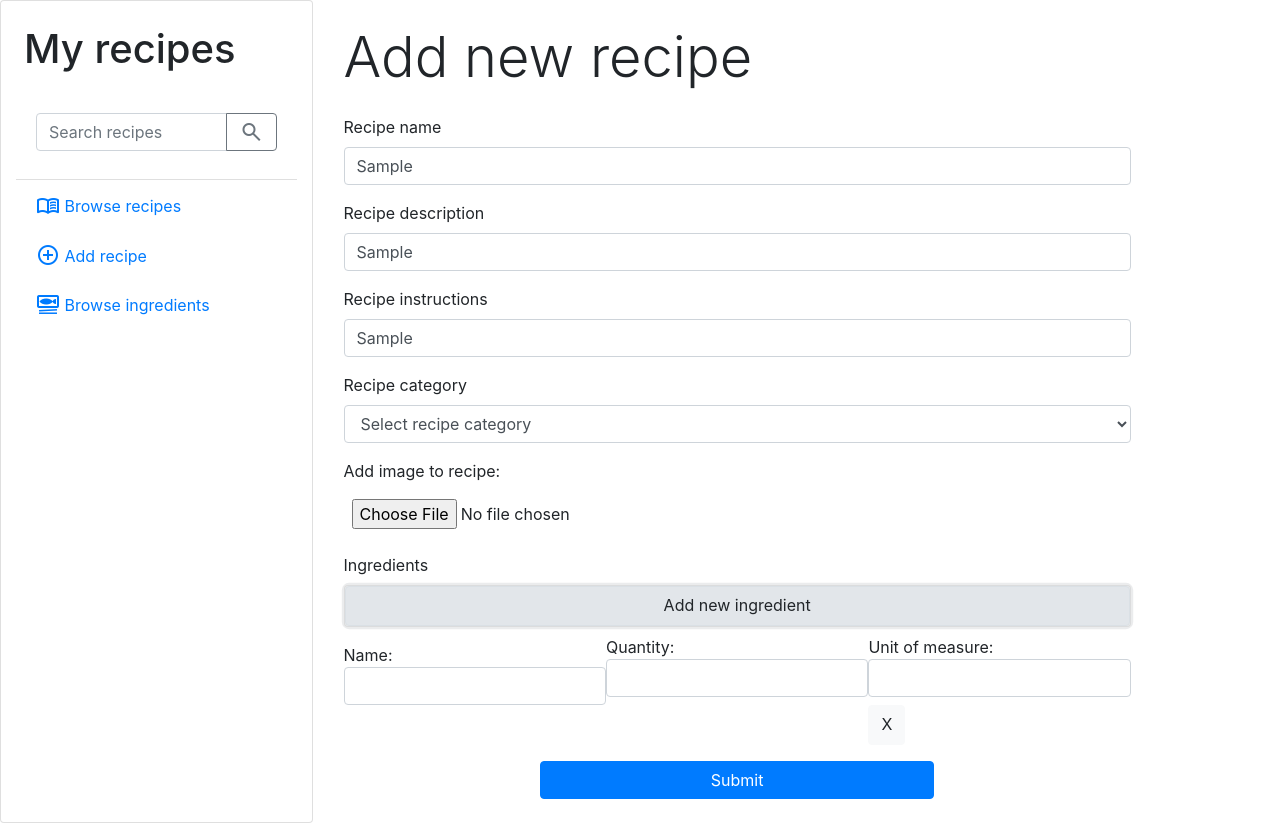
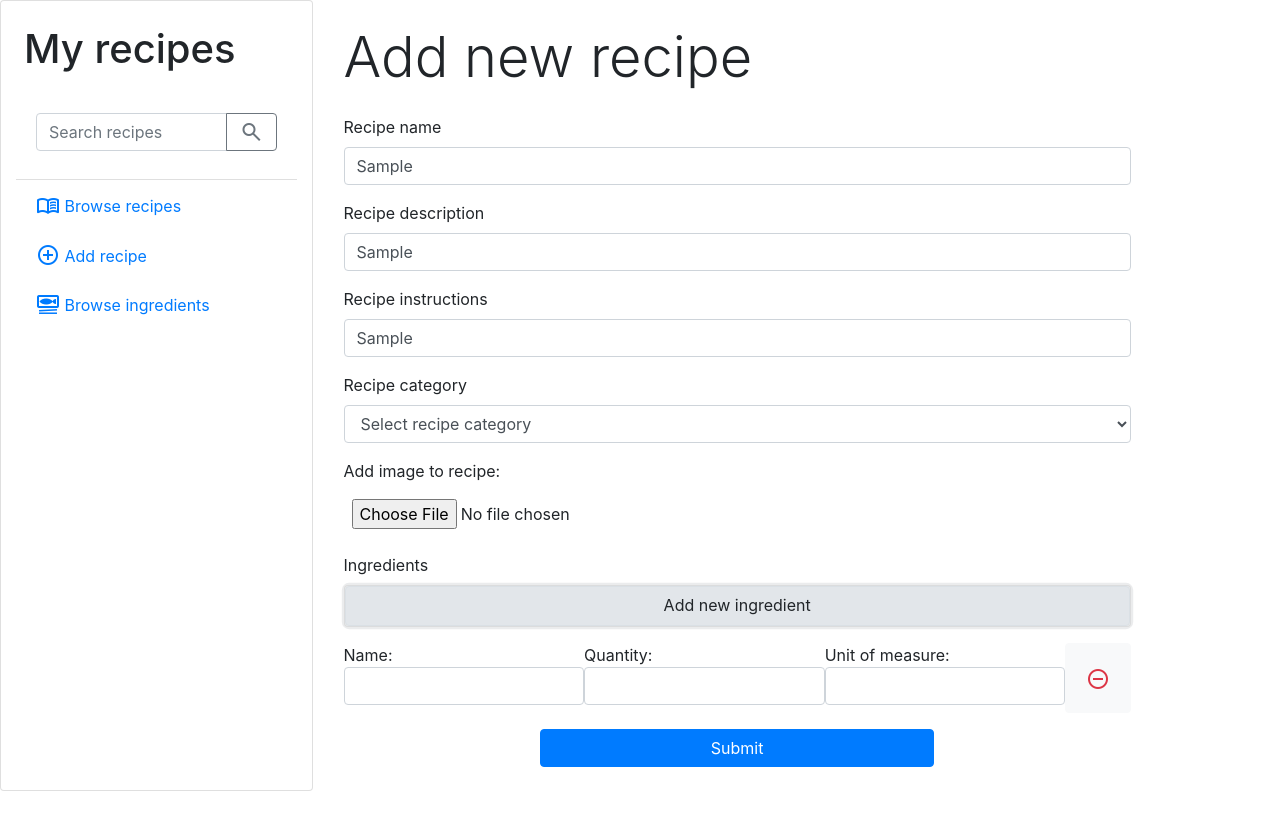
Before and after one commit to mpacala00/recipes-web-service, an Angular app in the folder recipes-ws-ng/: page /create-recipe in a window 1280 px wide. Both pictures are taken after typing "Sample", "Sample", "Sample" into the empty fields and a click on the button "Add new ingredient". After the commit the page ends 800 px from the top, so only its background shows below. Built offline with nearby package versions, Linux system fonts and the light colour scheme.

Commit message:
Fix delete ingredient button

```diff
--- a/recipes-ws-ng/src/app/components/create-recipe-page/create-recipe-page.component.html
+++ b/recipes-ws-ng/src/app/components/create-recipe-page/create-recipe-page.component.html
@@ -71,13 +71,13 @@
 
         <div class="col-12">
           <div
-            class="row"
+            class="row mt-3"
             *ngFor="
               let recipeIng of recipeIngredientsFormArr.controls;
               let i = index
             "
           >
-            <div class="col-4 p-0 mt-2">
+            <div class="col p-0">
               <label class="checkbox-inline" class="label-count">
                 Name:
                 <input
@@ -89,7 +89,7 @@
               </label>
             </div>
 
-            <div class="col-4 p-0">
+            <div class="col p-0">
               <label class="checkbox-inline" class="label-count">
                 Quantity:
                 <input
@@ -101,7 +101,7 @@
               </label>
             </div>
 
-            <div class="col-4 p-0">
+            <div class="col p-0">
               <label class="checkbox-inline" class="label-count">
                 Unit of measure:
                 <input
@@ -111,14 +111,15 @@
                   (change)="addIngredientUnitOfMeasureDetails($event, i)"
                 />
               </label>
-
-              <button
-                class="btn btn-light pb-2"
-                (click)="deleteIngredient($event, i)"
-              >
-                X
-              </button>
             </div>
+            <button
+              class="btn btn-light col-1"
+              (click)="deleteIngredient($event, i)"
+            >
+              <span class="material-symbols-outlined align-middle text-danger">
+                do_not_disturb_on
+              </span>
+            </button>
           </div>
         </div>
       </div>
```
